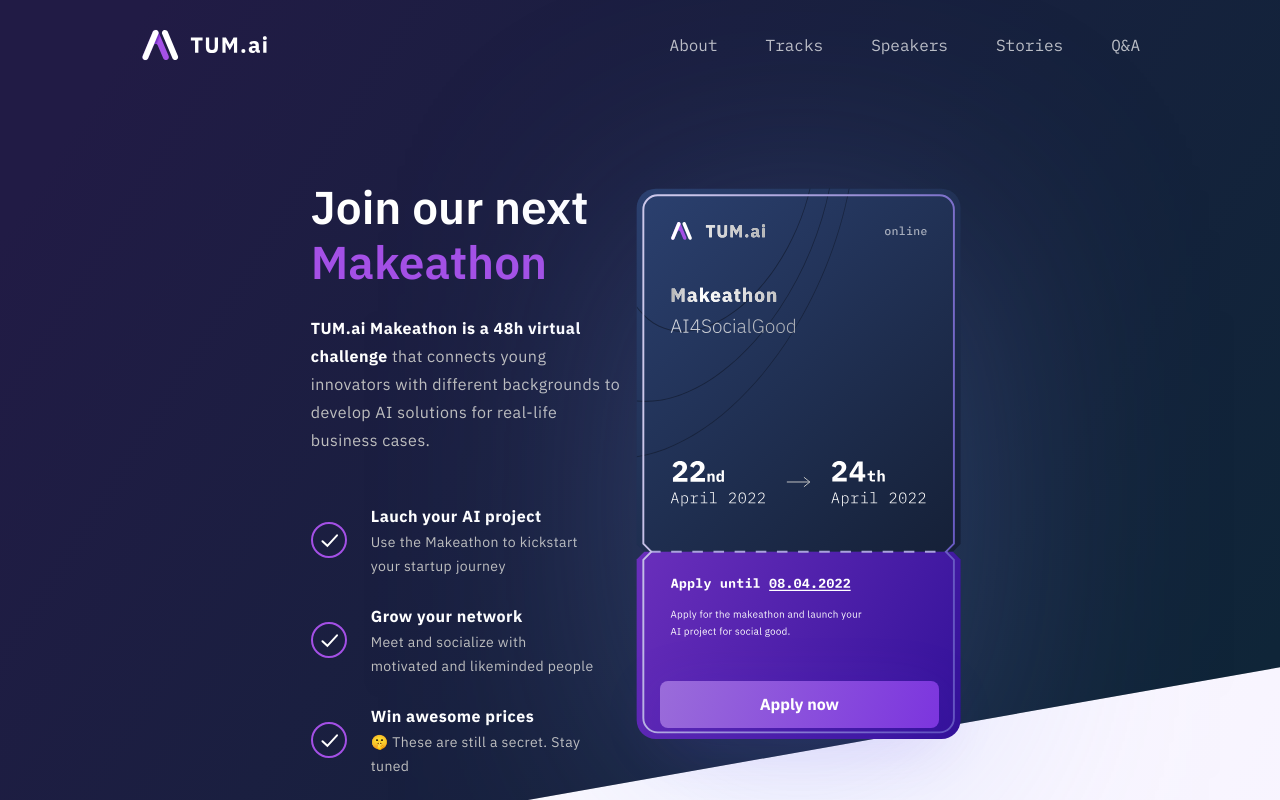
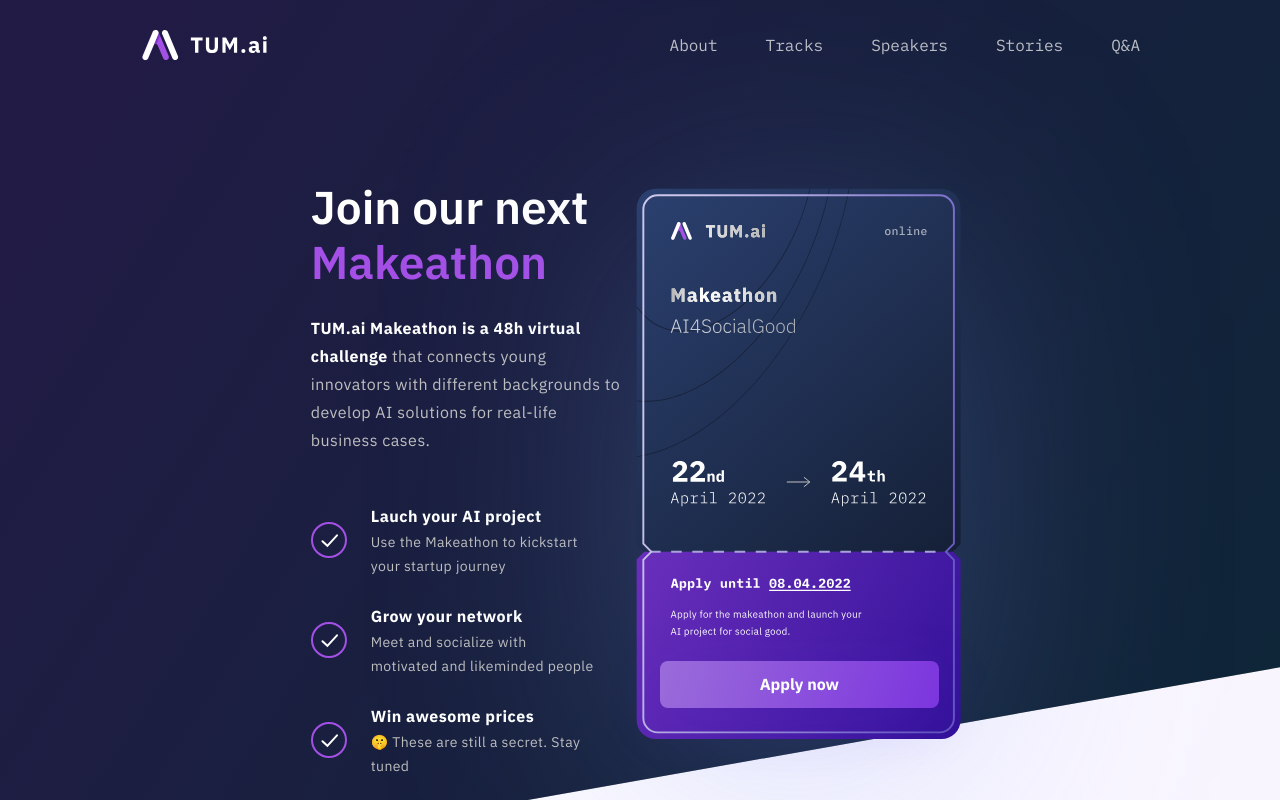
Before and after one commit to tum-ai/makeathon2022, a Next.js app: page / in a window 1280 px wide. Shown: the top 800 px of the page. Built offline with nearby package versions, Linux system fonts and the light colour scheme.

Commit message:
align button for new ticket

```diff
--- a/styles/02_molecules/Ticket.module.css
+++ b/styles/02_molecules/Ticket.module.css
@@ -18,7 +18,7 @@
   border-radius: 8px;
   width: 82%;
   margin: 9%;
-  top: 470px;
+  top: 450px;
   text-align: center;
   cursor: pointer;
 }
```
